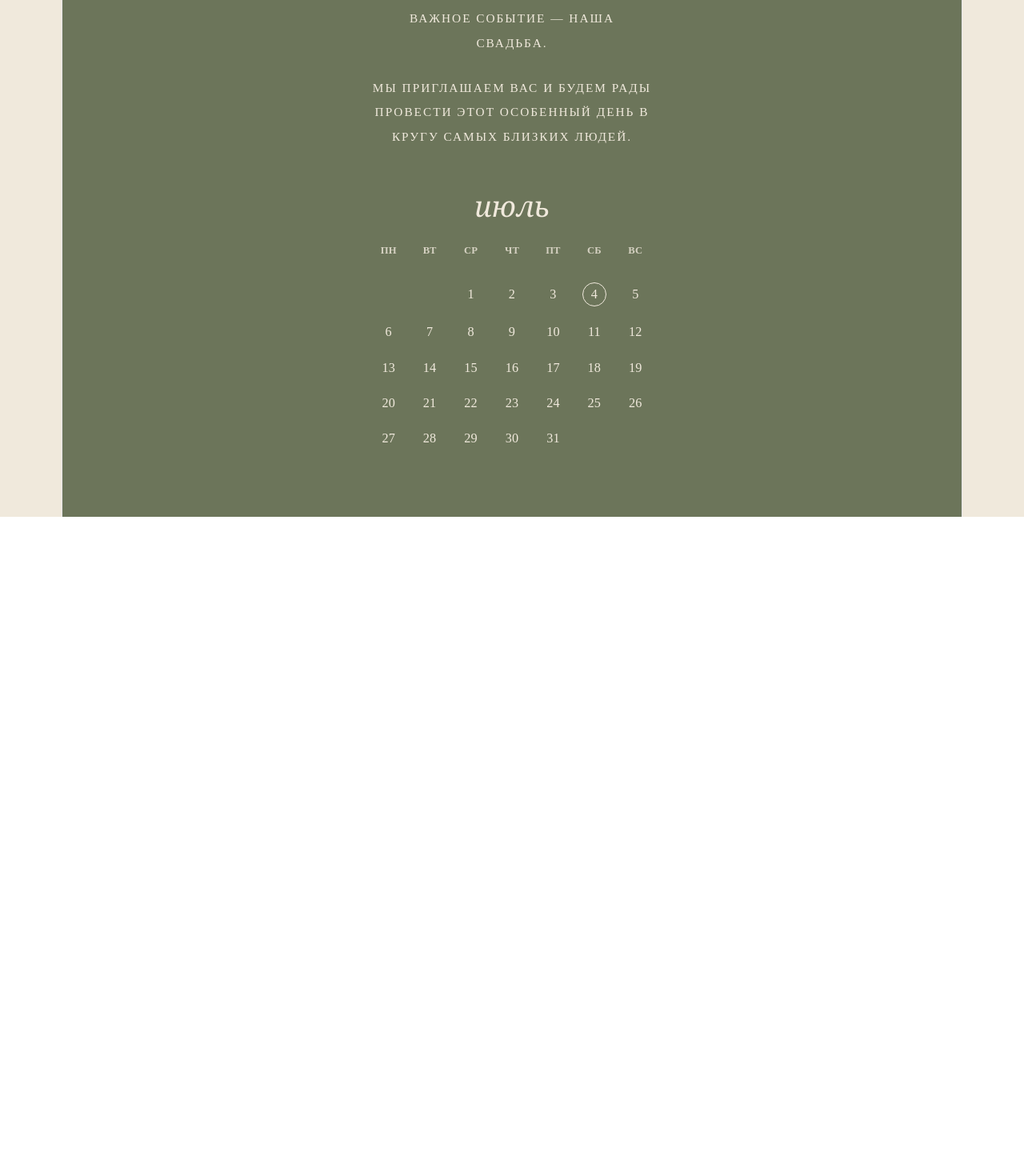
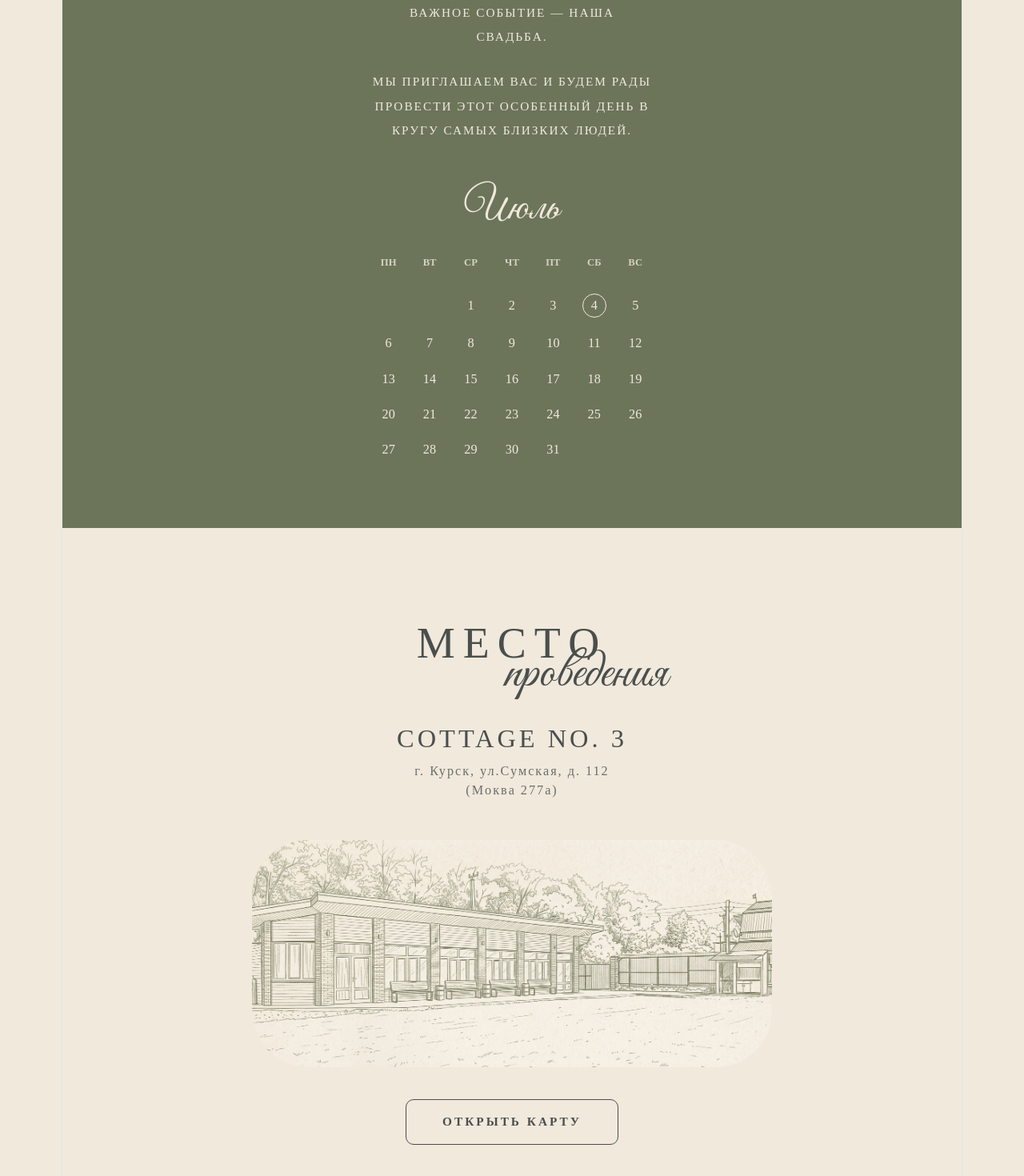
Before and after one commit to iSlideRjs/wedding, a React (Vite) app: page / in a window 1280 px wide. Shown: the part 874-2344 px from the top of the page at 80% size. Before the commit the page ends 1520 px from the top, so only its background shows below. Built offline with nearby package versions, Linux system fonts and the light colour scheme.

Commit message:
Add new block

```diff
--- a/index.html
+++ b/index.html
@@ -3,8 +3,12 @@
   <head>
     <meta charset="UTF-8" />
     <link rel="icon" type="image/svg+xml" href="/rings.svg" />
+    <link
+      href="https://fonts.googleapis.com/css2?family=Great+Vibes&family=Playfair+Display:wght@400;700&display=swap"
+      rel="stylesheet"
+    />
     <meta name="viewport" content="width=device-width, initial-scale=1.0" />
-    <title>Wedding</title>
+    <title>Свадьба</title>
   </head>
   <body>
     <div id="root"></div>
--- a/src/App.css
+++ b/src/App.css
@@ -1,3 +1,6 @@
+@import url('https://fonts.googleapis.com/css2?family=Noto+Sans+TC:wght@100..900&display=swap');
+@import url('https://fonts.googleapis.com/css2?family=Great+Vibes&display=swap');
+
 :root {
   --olive-bg: #6c755a; /* Оливковый для темных блоков */
   --champagne-bg: #f0e9dc; /* Шампань для светлых блоков */
@@ -87,11 +90,11 @@ body {
 }
 
 .cursive-title {
-  font-family: 'Georgia', serif; /* Или любой рукописный шрифт */
-  font-style: italic;
-  font-size: 2.5rem;
+  font-family: 'Great Vibes', cursive;
+  font-weight: 400;
+  font-style: normal;
+  font-size: 3rem;
   margin-bottom: 40px;
-  font-weight: 400;
 }
 
 .guest-text-wrapper {
@@ -107,11 +110,11 @@ body {
 }
 
 .month-title {
-  font-family: 'Georgia', serif;
-  font-style: italic;
-  font-size: 2rem;
+  font-family: 'Great Vibes', cursive;
+  font-weight: 400;
+  font-style: normal;
+  font-size: 3rem;
   margin-bottom: 20px;
-  font-weight: 400;
 }
 /* Контейнер календаря */
 .calendar-container {
@@ -154,3 +157,129 @@ body {
   height: 30px;
   margin: 0 auto;
 }
+
+.bottom-infinity {
+  font-family: 'Noto Sans TC', sans-serif !important;
+  justify-content: center;
+  align-items: center;
+  width: 100%;
+  margin: 10px 0;
+  color: var(--accent-gold);
+  font-size: 1.2rem;
+}
+.section-location {
+  background-color: var(--champagne-bg); /* Тот самый светлый оттенок */
+  padding: 100px 0;
+  text-align: center;
+  color: var(--text-dark);
+}
+
+.location-container {
+  max-width: 600px;
+  margin: 0 auto;
+}
+
+.venue-name {
+  font-family: 'Times New Roman', serif;
+  font-size: 1.8rem;
+  letter-spacing: 4px;
+  margin-top: 30px;
+  text-transform: uppercase;
+}
+
+.venue-address {
+  font-family: 'Times New Roman', serif;
+  font-size: 0.9rem;
+  letter-spacing: 2px;
+  margin-bottom: 50px;
+  opacity: 0.8;
+}
+
+.btn-map {
+  /* Шрифт как мы обсуждали — строгий и классический */
+  font-family: 'Times New Roman', Times, serif !important;
+  text-transform: uppercase;
+  letter-spacing: 3px;
+  font-weight: 600; /* Делаем сам текст чуть жирнее */
+
+  /* Настройка рамки */
+  border: 1px solid #4a4e4d !important; /* Увеличили толщину до 2px */
+  background-color: transparent;
+  color: #4a4e4d;
+
+  /* Закругление краев */
+  border-radius: 10px !important; /* Совсем немного, чтобы убрать остроту */
+
+  /* Размеры и отступы */
+  padding: 16px 45px;
+  font-size: 0.85rem;
+  transition: all 0.3s ease-in-out;
+}
+
+.btn-map:hover {
+  /* Эффект при наведении */
+  background-color: #4a4e4d !important;
+  color: var(--champagne-bg) !important;
+  border-color: #4a4e4d !important;
+}
+.location-design-title {
+  display: flex;
+  flex-direction: column;
+  width: 100%;
+  max-width: 650px; /* Ограничиваем ширину, чтобы смещение было заметным */
+  margin: 0 auto 40px; /* Центрируем весь блок и даем отступ до адреса */
+}
+
+/* СЛОВО "МЕСТО" (вверху слева) */
+.text-place {
+  font-family: 'Playfair Display', serif;
+  font-weight: 400;
+  font-size: 3rem;
+  letter-spacing: 10px; /* Широкое расстояние между буквами */
+  align-self: center;
+  text-transform: uppercase;
+}
+
+/* СЛОВО "проведения" (под ним и справа) */
+.text-conducting {
+  font-family: 'Great Vibes', cursive;
+  font-size: 3.5rem;
+  font-weight: 400;
+  align-self: flex-end; /* Уводим вправо */
+  margin-right: 20%; /* Небольшой отступ от правого края */
+  margin-top: -30px; /* Накладываем на верхнее слово */
+  line-height: 1;
+}
+
+/* Если на телефоне слова слишком далеко друг от друга,
+   можно уменьшить max-width у .location-design-title */
+/* Контейнер для картинки задает отступы */
+.location-image-wrapper {
+  width: 100%;
+  margin: 0 0 40px 0; /* Отступ сверху от адреса и снизу до кнопки */
+
+  display: flex;
+  justify-content: center;
+}
+
+/* Сама картинка */
+.location-sketch {
+  width: 100%;
+  /* Увеличиваем до 900px или даже 1000px для компьютеров */
+  max-width: 650px;
+  height: auto;
+  display: block;
+  /* Эффект смешивания (опционально) */
+  /* Если у картинки белый фон, а сайт цвета шампань, эта строчка
+     уберет белый фон и сделает скетч прозрачным: */
+
+  /* Легкая тень или рамка (по желанию, но скетчи обычно без них) */
+  border-radius: 70px;
+}
+
+/* Медиа-запрос для очень маленьких экранов (iPhone SE и т.д.) */
+@media (max-width: 400px) {
+  .location-sketch {
+    max-width: 90%; /* Делаем небольшие отступы по бокам на телефоне */
+  }
+}
--- a/src/App.jsx
+++ b/src/App.jsx
@@ -2,13 +2,14 @@ import 'bootstrap/dist/css/bootstrap.min.css';
 import './App.css';
 import Header from './components/Header';
 import GuestBlock from './components/GuestBlock';
+import LocationBlock from './components/LocationBlock';
 
 function App() {
   return (
     <div className="wedding-app">
       <Header />
-      {/* Сюда будем добавлять следующие блоки */}
       <GuestBlock />
+      <LocationBlock />
     </div>
   );
 }
--- a/src/components/GuestBlock.jsx
+++ b/src/components/GuestBlock.jsx
@@ -37,7 +37,6 @@ function GuestBlock() {
   return (
     <section className="section-olive">
       <div className="guest-content">
-        {/* Заголовок в каллиграфическом стиле */}
         <h2 className="cursive-title">Дорогие гости!</h2>
 
         {/* Основной текст приглашения */}
@@ -53,7 +52,7 @@ function GuestBlock() {
 
         {/* Заготовка под календарь — сделаем его следующим шагом */}
         <div className="calendar-placeholder">
-          <h3 className="month-title">июль</h3>
+          <h3 className="month-title">Июль</h3>
 
           <div className="calendar-grid">
             {['пн', 'вт', 'ср', 'чт', 'пт', 'сб', 'вс'].map((d) => (
--- a/src/components/Header.jsx
+++ b/src/components/Header.jsx
@@ -3,32 +3,21 @@ import da from '../assets/da.png';
 function Header() {
   return (
     <section className="section-header">
-      {/* Верхняя надпись */}
       <div className="header-top-text">ПРИГЛАШЕНИЕ НА СВАДЬБУ</div>
-
-      {/* Монограмма */}
       <div className="monogram-wrapper">
         <img src={da} alt="Монограмма Д & А" className="monogram-img-png" />
       </div>
-
-      {/* Имена */}
       <div className="header-names">
         DMITRIY
         <br />
         ALEKSANDRA
       </div>
-
-      {/* Подстрочник */}
       <div className="header-subtext">
         БУДЕМ СЧАСТЛИВЫ ВИДЕТЬ ВАС НА НАШЕМ СВАДЕБНОМ ТОРЖЕСТВЕ!
       </div>
-
-      {/* Дата — поставим твой май 2026 */}
       <div className="header-date">04.07.26</div>
-
-      {/* Маленький разделитель снизу (кольца или бесконечность) */}
-      <div style={{ marginTop: '30px', color: '#C08261', fontSize: '1.5rem' }}>
-        ∞
+      <div className="bottom-infinity">
+        <span>&#8734;</span>
       </div>
     </section>
   );
--- /dev/null
+++ b/src/components/LocationBlock.jsx
@@ -0,0 +1,40 @@
+import { Button, Container } from 'react-bootstrap';
+import place from '../assets/place.jpg';
+
+function LocationBlock() {
+  // Ссылка на Яндекс.Карты (замени на актуальную для Эмеральд Холл)
+  const mapUrl = 'https://yandex.ru/maps/-/CPWKqO8H';
+
+  return (
+    <section className="section-location">
+      <Container>
+        <div className="location-design-title">
+          <span className="text-place">МЕСТО</span>
+          <span className="text-conducting">проведения</span>
+          <div className="venue-details">
+            <h3 className="venue-name">Cottage No. 3</h3>
+            <p className="venue-address">
+              г. Курcк, ул.Сумcкая, д. 112 <br />
+              (Mоквa 277a)
+            </p>
+          </div>
+          <div className="location-image-wrapper">
+            <img src={place} alt="Cottage" className="location-sketch" />
+          </div>
+          <div className="map-wrapper">
+            <Button
+              href={mapUrl}
+              target="_blank"
+              rel="noopener noreferrer"
+              className="btn-map"
+            >
+              ОТКРЫТЬ КАРТУ
+            </Button>
+          </div>
+        </div>
+      </Container>
+    </section>
+  );
+}
+
+export default LocationBlock;
```
Also changed, not shown: src/assets/place.jpg (added).
